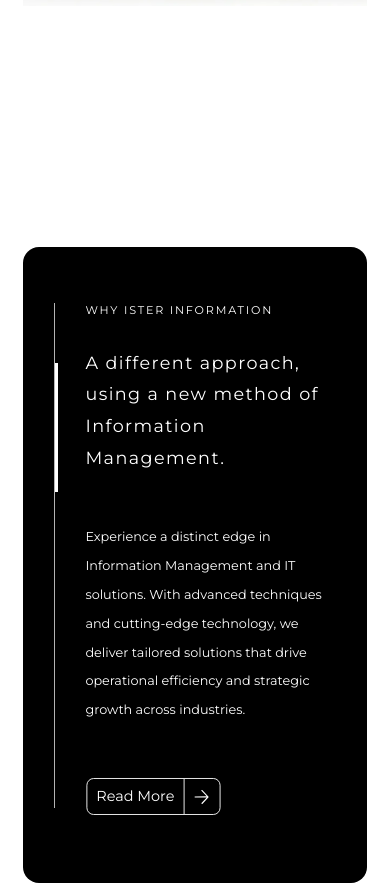
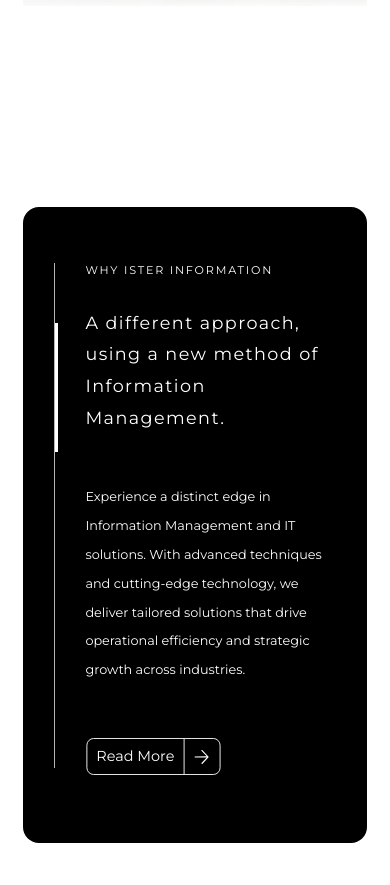
Before and after one commit to Moamal-2000/aster-information, a React (Vite) app: page / in a window 390 px wide. Shown: the part 4468-5353 px from the top of the page. Built offline with nearby package versions, Linux system fonts and the light colour scheme.

Commit message:
fix: responsive padding using css variables for WhyUsSection

```diff
--- a/src/Components/Home/WhyUs/WhyUsCard/WhyUsCard.module.scss
+++ b/src/Components/Home/WhyUs/WhyUsCard/WhyUsCard.module.scss
@@ -9,7 +9,7 @@
   display: flex;
   gap: 30px;
   border-radius: 16px;
-  top: 120px;
+  top: var(--why-us-section-padding);
   transition: top 1s .2s ease-in-out;
 
   &.active {
--- a/src/Components/Home/WhyUs/WhyUsSection.module.scss
+++ b/src/Components/Home/WhyUs/WhyUsSection.module.scss
@@ -1,7 +1,7 @@
 @import "src/Styles/mixins.scss";
 
 .whyUsSection {
-  padding: 120px 0;
+  padding: var(--why-us-section-padding) 0;
   position: relative;
 }
 
--- a/src/Styles/variables.scss
+++ b/src/Styles/variables.scss
@@ -6,6 +6,7 @@
   --button-active-scale: .991;
   --shadow-height: 380px;
   --left-margin-content: 30px;
+  --why-us-section-padding: 120px;
 }
 
 @media (max-width: 1600px) {
@@ -35,6 +36,7 @@
 @include medium {
   :root {
     --container-width: 700px;
+    --why-us-section-padding: 80px;
   }
 }
 
```
